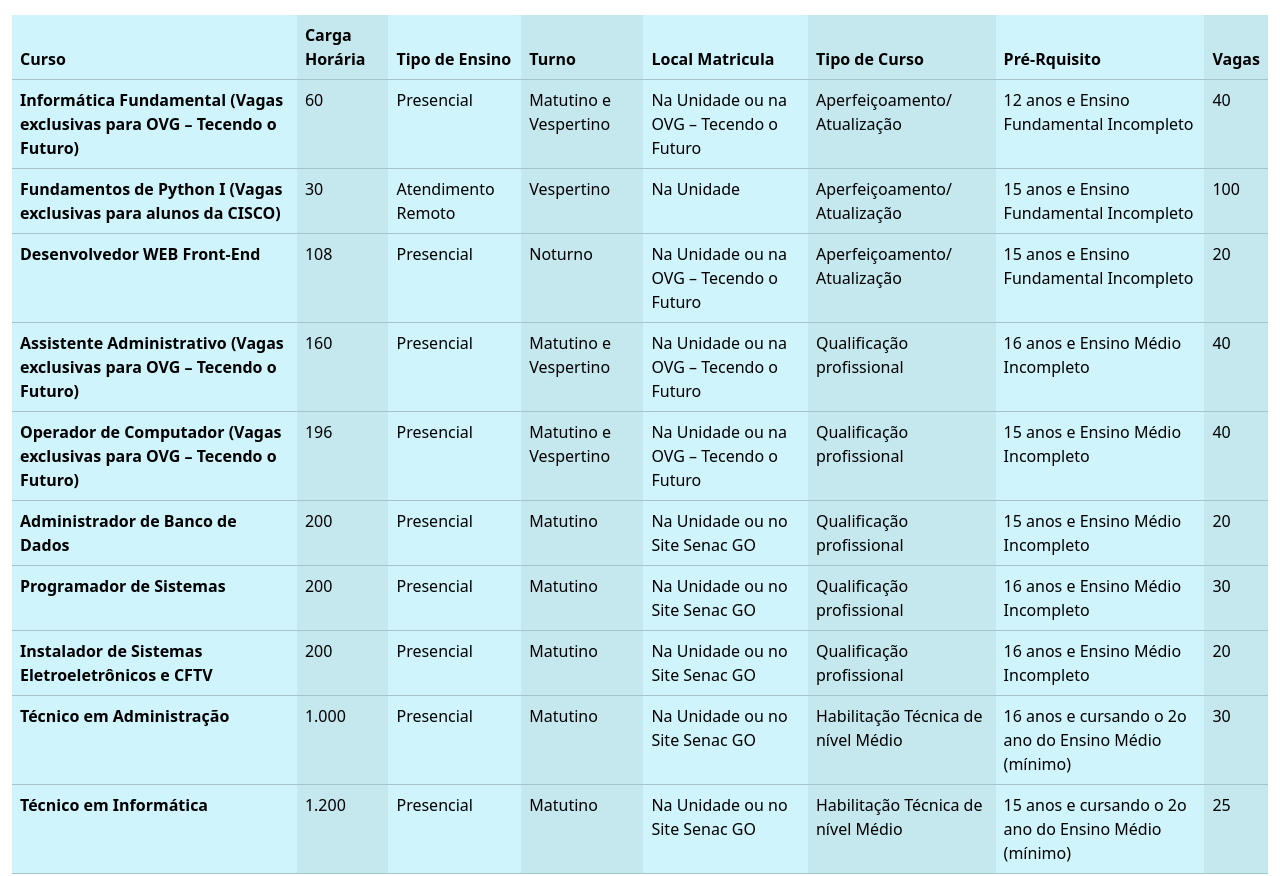
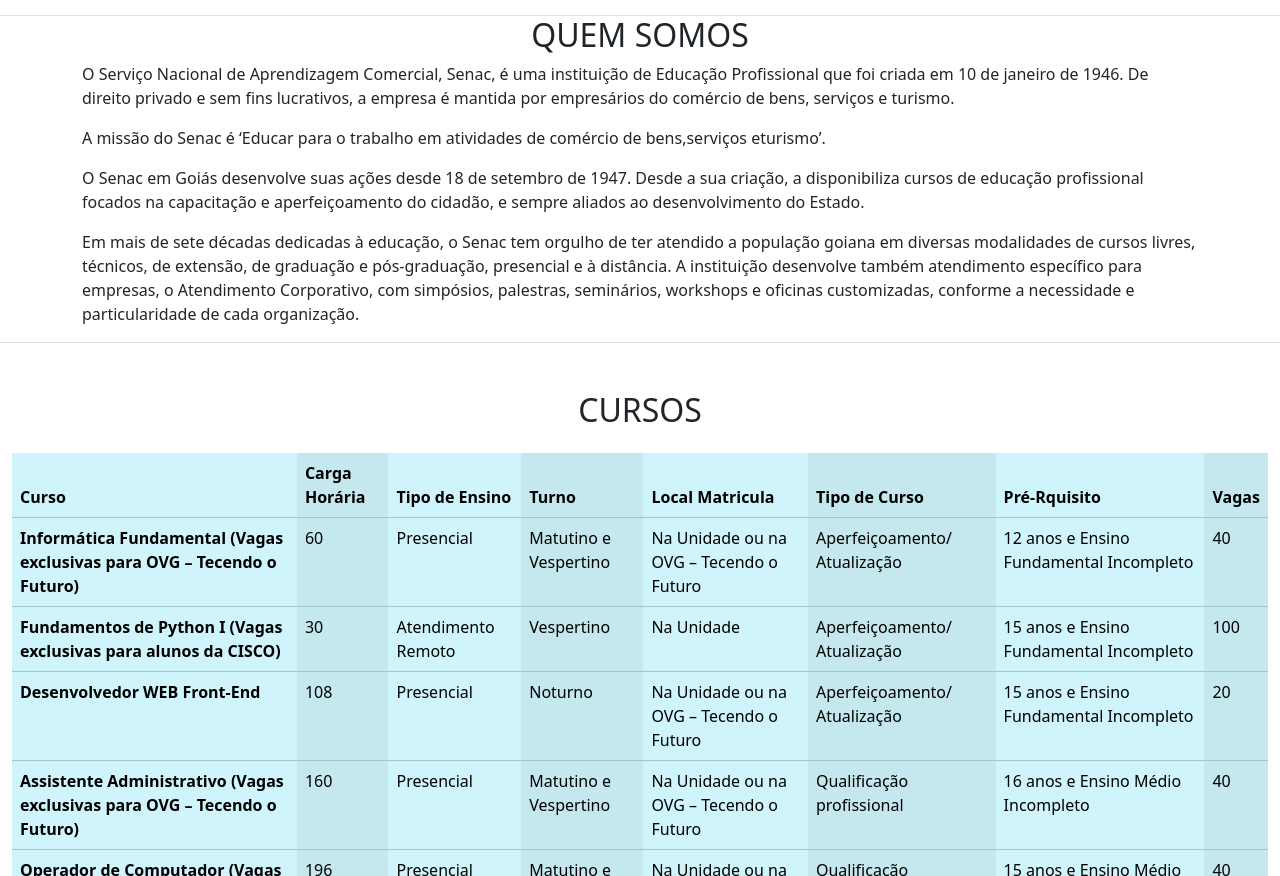
Before and after one commit to mathews-hos/pode-entrar, a plain HTML site: page index.html in a window 1280 px wide. Shown: the part 820-1696 px from the top of the page. Drawn offline with nearby package versions, Linux system fonts and the light colour scheme.

```diff
--- a/css/style.css
+++ b/css/style.css
@@ -34,3 +34,7 @@
 #busca-group {
     height: 60px;
 }
+
+footer {
+    background-color: #004a8d;
+}
--- a/index.html
+++ b/index.html
@@ -5,10 +5,11 @@
     <meta charset="UTF-8">
     <meta http-equiv="X-UA-Compatible" content="IE=edge">
     <meta name="viewport" content="width=device-width, initial-scale=1.0">
-    <title>Document</title>
+    <title>senac</title>
     <link href="https://cdn.jsdelivr.net/npm/bootstrap@5.3.0-alpha3/dist/css/bootstrap.min.css" rel="stylesheet"
         integrity="sha384-KK94CHFLLe+nY2dmCWGMq91rCGa5gtU4mk92HdvYe+M/SXH301p5ILy+dN9+nJOZ" crossorigin="anonymous">
     <link rel="stylesheet" href="../css/style.css">
+    <link rel="icon" href="img/favicon.png">
 </head>
 
 <body>
@@ -80,7 +81,7 @@
             </div>
         </section>
         <section class="border border-start-0 border-end-0 d-lg-block d-none">
-            <div class="container-fluid">
+            <div class="container">
                 <div class="row">
                     <div class="col">
                         <nav>
@@ -147,7 +148,7 @@
 
                         </div>
                     </div>
-                    <div class="col-4">
+                    <div class="col-4 d-md-block d-none">
                         <div class="mb-4"><a href="https://www.go.senac.br/cursos/cursos-gratuitos-online"><img
                                     src="img/timthumbnc1.jfif" alt="" class="rounded img-fluid"></a></div>
                         <div><a href="https://www.go.senac.br/programa-senac-de-gratuidade"><img
@@ -156,14 +157,45 @@
                 </div>
             </div>
         </section>
-    </main>
+    </main class="">
 
-    <div class="container-fluid m-5"></div>
+    <div class="border-bottom border-top mt-5 ">
+        <section class="container" id="main">
+            <div class="row">
+                <div class="col-12 text-center">
+                    <h2>QUEM SOMOS</h2>
+                </div>
+                <div class="col">
+                    <p>O Serviço Nacional de Aprendizagem Comercial, Senac, é uma instituição de Educação Profissional
+                        que foi criada em 10 de janeiro de 1946. De direito privado e sem fins lucrativos, a empresa é
+                        mantida por empresários do comércio de bens, serviços e turismo.
 
-    <section id="cusos-list">
+                    </p>
+
+                    <p> A missão do Senac é ‘Educar para o trabalho em atividades de comércio de bens,serviços
+                        eturismo’. </p>
+
+                    <p>O Senac em Goiás desenvolve suas ações desde 18 de setembro de 1947. Desde a sua criação, a
+                        disponibiliza cursos de educação profissional focados na capacitação e aperfeiçoamento do
+                        cidadão, e sempre aliados ao desenvolvimento do Estado. </p>
+
+                    <p>Em mais de sete décadas dedicadas à educação, o Senac tem orgulho de ter atendido a população
+                        goiana em diversas modalidades de cursos livres, técnicos, de extensão, de graduação e
+                        pós-graduação, presencial e à distância. A instituição desenvolve também atendimento específico
+                        para empresas, o Atendimento Corporativo, com simpósios, palestras, seminários, workshops e
+                        oficinas customizadas, conforme a necessidade e particularidade de cada organização. </p>
+                </div>
+            </div>
+        </section>
+    </div>
+
+    <section id="cusos-list" class="mt-5 ">
         <div class="container-fluid">
             <div class="row">
-                <div class="col table-responsive">
+                <div class="col-12 text-center">
+                    <h2>CURSOS</h2>
+                </div>
+                <div class="col table-responsive mt-3">
                     <table class=" table table-info  table-striped-columns">
                         <thead>
                             <tr>
@@ -287,6 +319,12 @@
             </div>
         </div>
     </section>
+    <footer>
+        <div class="container text-light">
+            <p>a</p>
+
+        </div>
+    </footer>
     <script src="../js/script.js"></script>
     <script src="https://cdn.jsdelivr.net/npm/bootstrap@5.3.0-alpha3/dist/js/bootstrap.bundle.min.js"
         crossorigin="anonymous"></script>
```
Also changed, not shown: img/favicon.png (added).
